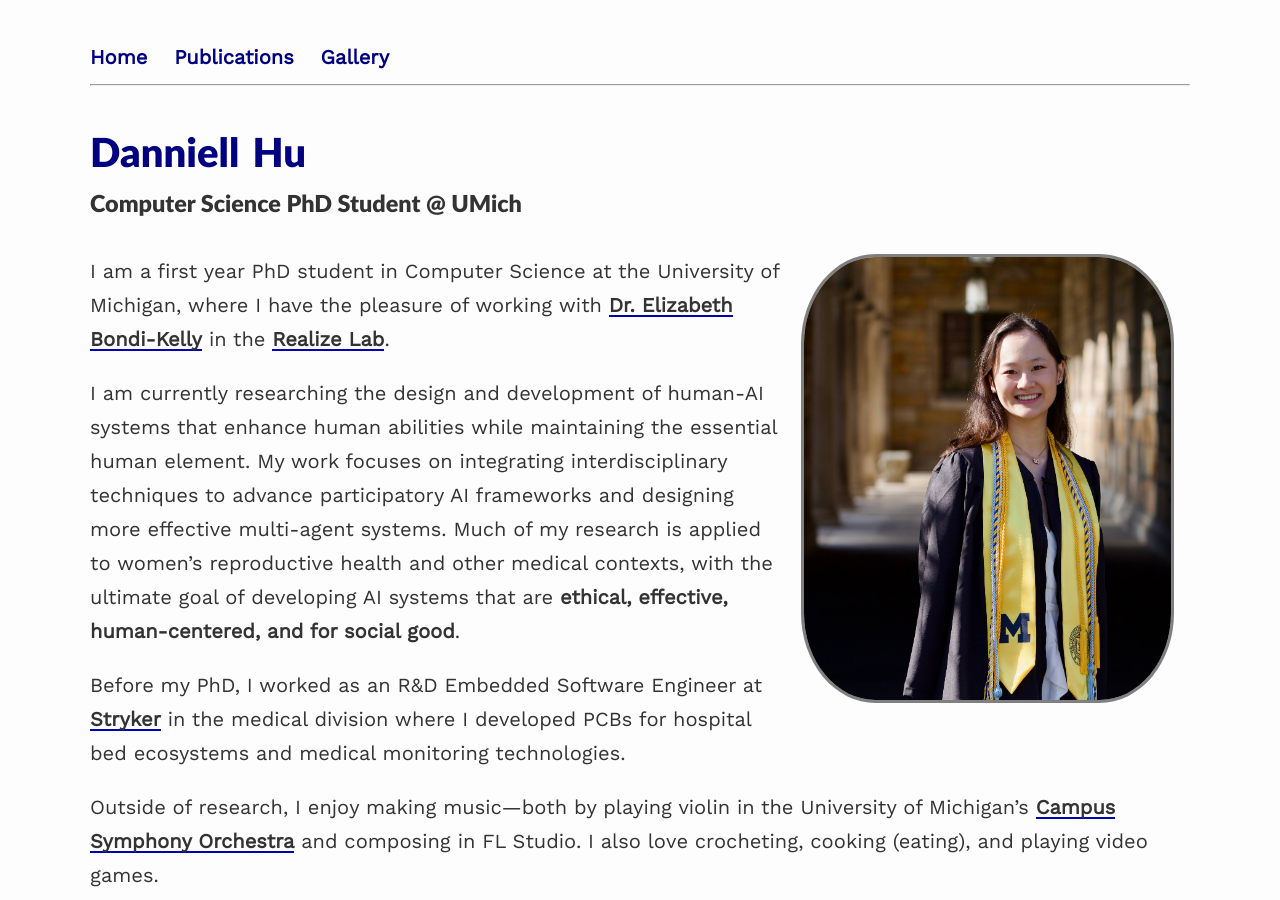
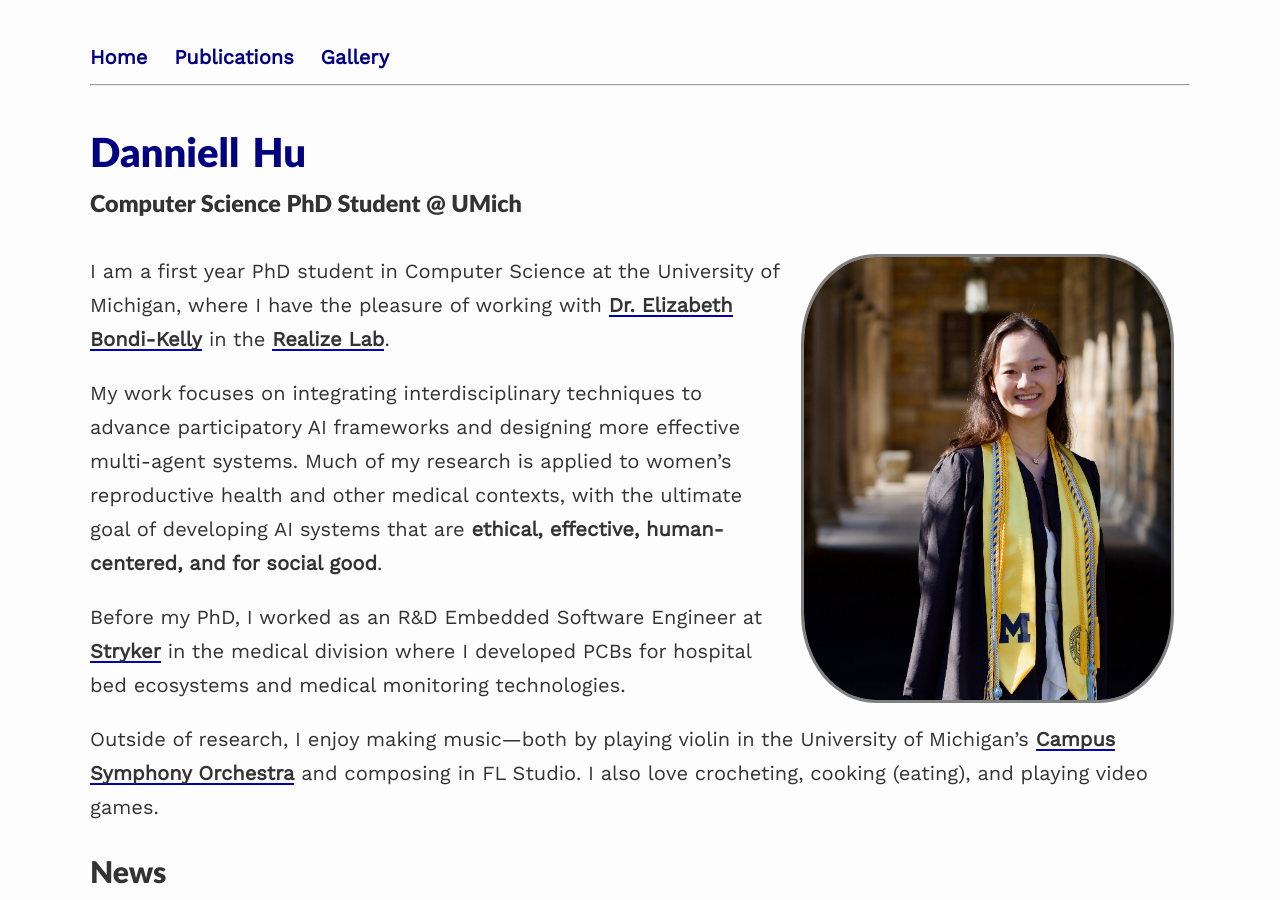
Before and after one commit to Dannihu01/dannihu01.github.io, a Jekyll site: the page built from index.md, in a window 1280 px wide and 900 px high. Built offline with Jekyll 4.4.1, drawn with Linux system fonts in a browser that asks for light colours; nearby versions of some CDN libraries.

Commit message:
update intro

```diff
--- a/index.md
+++ b/index.md
@@ -9,7 +9,7 @@ published: true
 
 I am a first year PhD student in Computer Science at the University of Michigan, where I have the pleasure of working with [**Dr. Elizabeth Bondi-Kelly**](https://sites.google.com/view/elizabethbondi) in the [**Realize Lab**](https://sites.google.com/view/realize-lab).
 
-I am currently researching the design and development of human-AI systems that enhance human abilities while maintaining the essential human element. My work focuses on integrating interdisciplinary techniques to advance participatory AI frameworks and designing more effective multi-agent systems. Much of my research is applied to women's reproductive health and other medical contexts, with the ultimate goal of developing AI systems that are **ethical, effective, human-centered, and for social good**.
+My work focuses on integrating interdisciplinary techniques to advance participatory AI frameworks and designing more effective multi-agent systems. Much of my research is applied to women's reproductive health and other medical contexts, with the ultimate goal of developing AI systems that are **ethical, effective, human-centered, and for social good**.
 
 Before my PhD, I worked as an R&D Embedded Software Engineer at [**Stryker**](https://www.stryker.com/us/en/index.html) in the medical division where I developed PCBs for hospital bed ecosystems and medical monitoring technologies.
 
```
